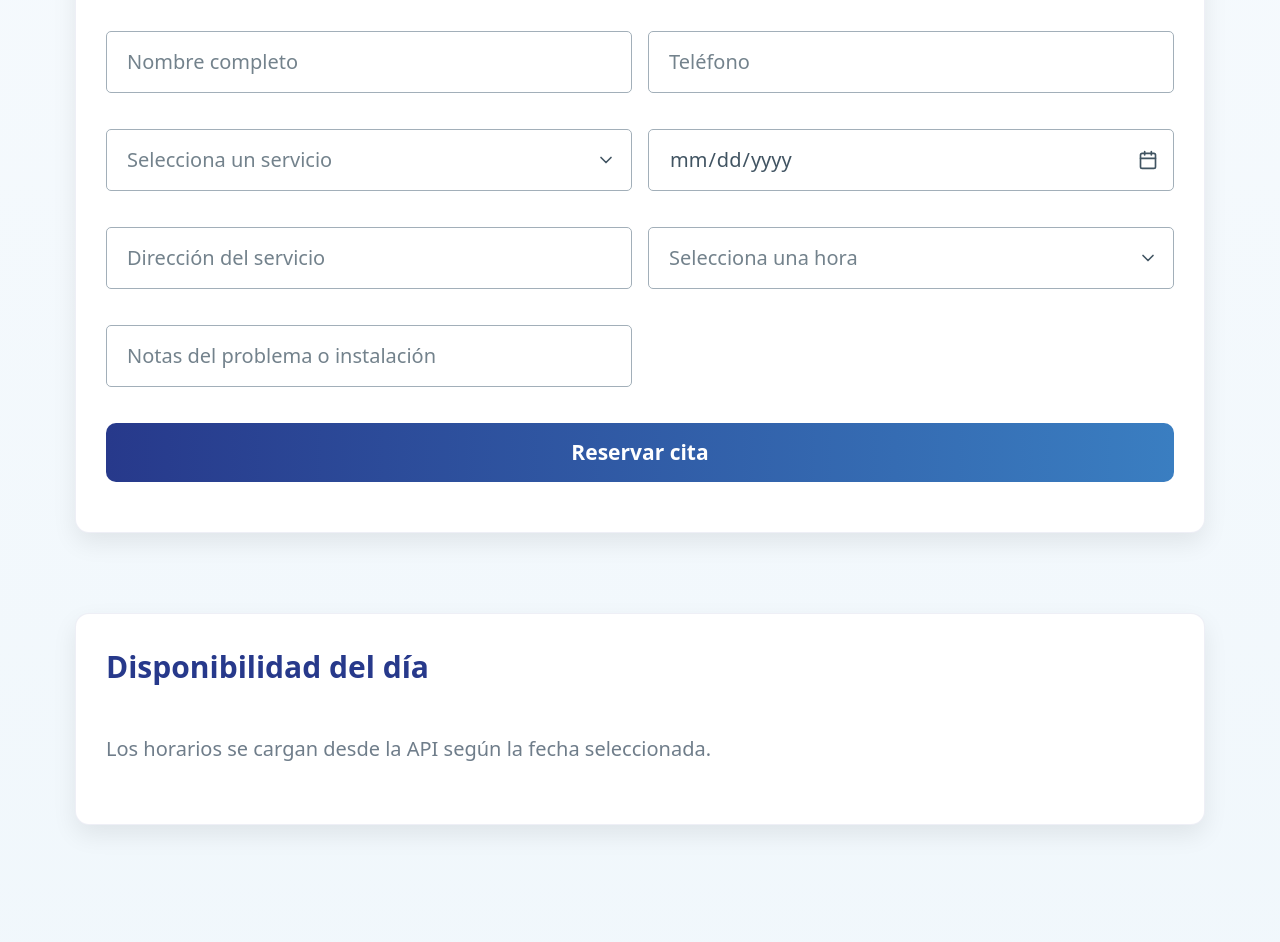
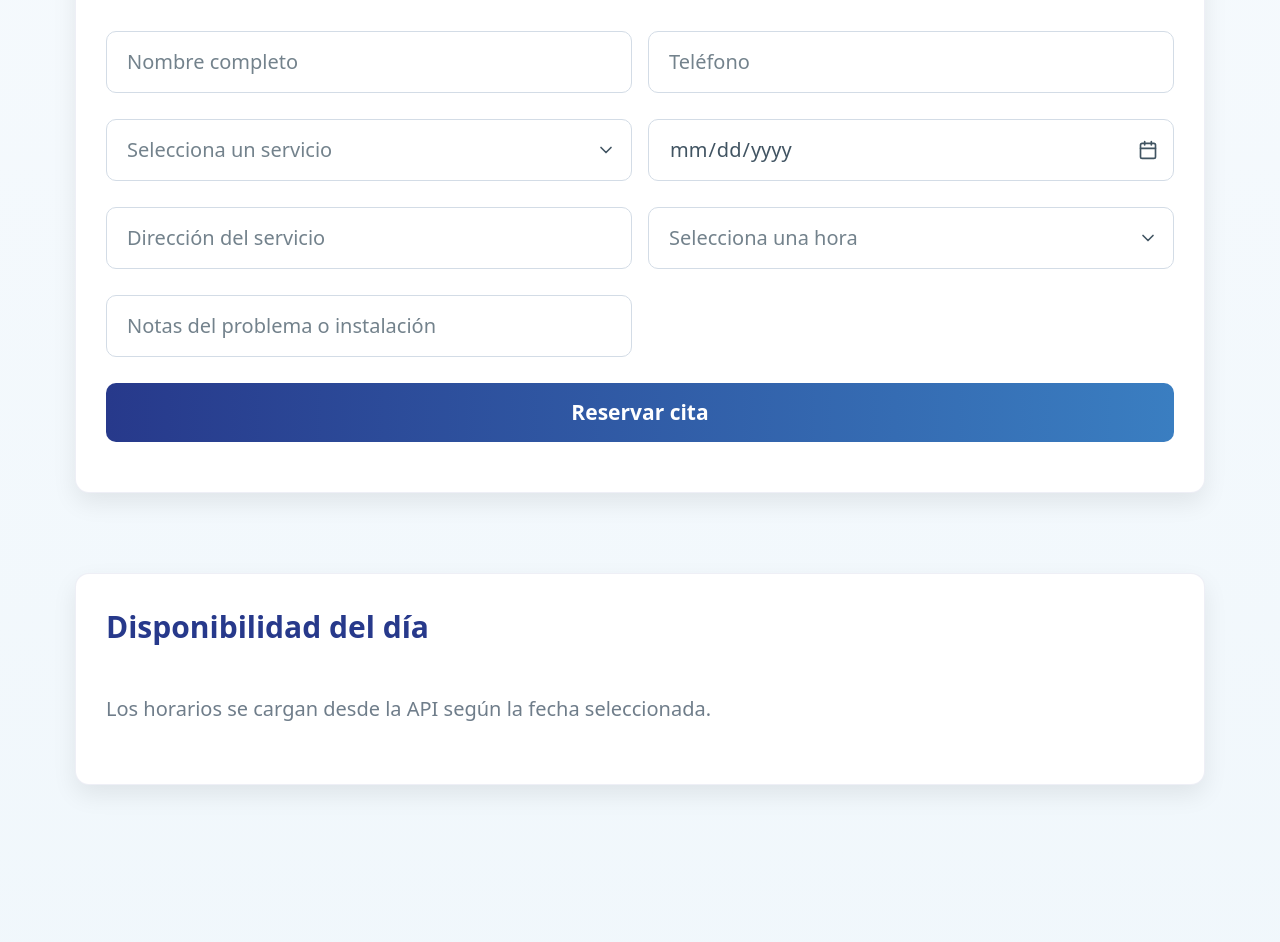
Before and after one commit to marcialhernandez-spec/mhs-booking-app, a website: page index.html in a window 1280 px wide. Shown: the part 752-1694 px from the top of the page. Drawn offline with nearby package versions, Linux system fonts and the light colour scheme.

Commit message:
Update styles.css

```diff
--- a/styles.css
+++ b/styles.css
@@ -103,3 +103,27 @@ button[type="submit"]:hover {
   transform: translateY(-1px);
   box-shadow: 0 8px 18px rgba(39,57,139,.25);
 }
+/* ===== CAMPOS DEL FORMULARIO ===== */
+
+input,
+select {
+  border-radius: 10px;
+  border: 1px solid #d3dce6;
+  padding: 12px;
+  font-size: 1rem;
+  transition: all .2s ease;
+}
+
+/* Efecto cuando se toca el campo */
+input:focus,
+select:focus {
+  border-color: #3a7ec1;
+  box-shadow: 0 0 0 3px rgba(58,126,193,.15);
+  outline: none;
+}
+
+/* Espacio entre campos */
+#bookingForm input,
+#bookingForm select {
+  margin-bottom: 10px;
+}
```
